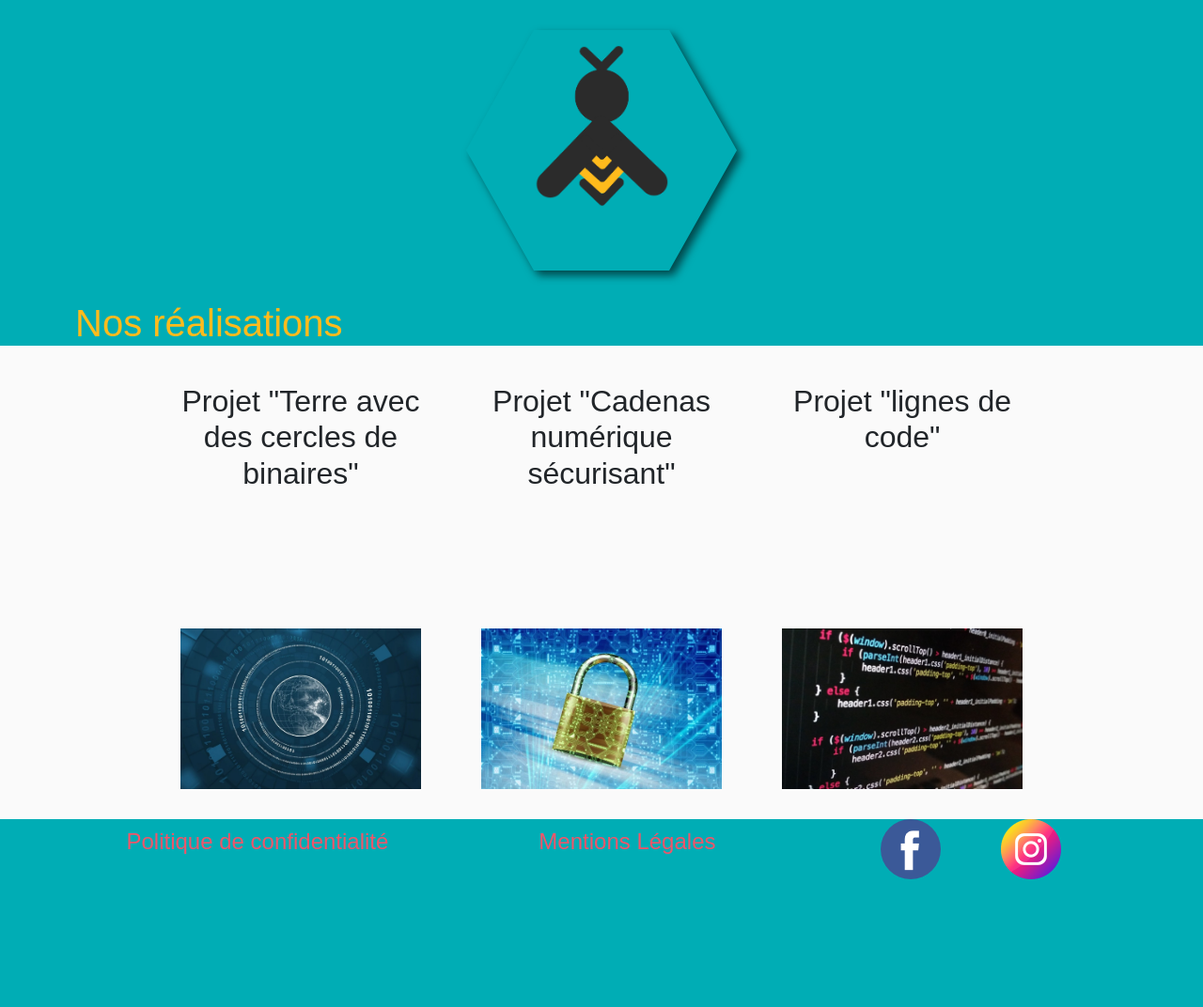
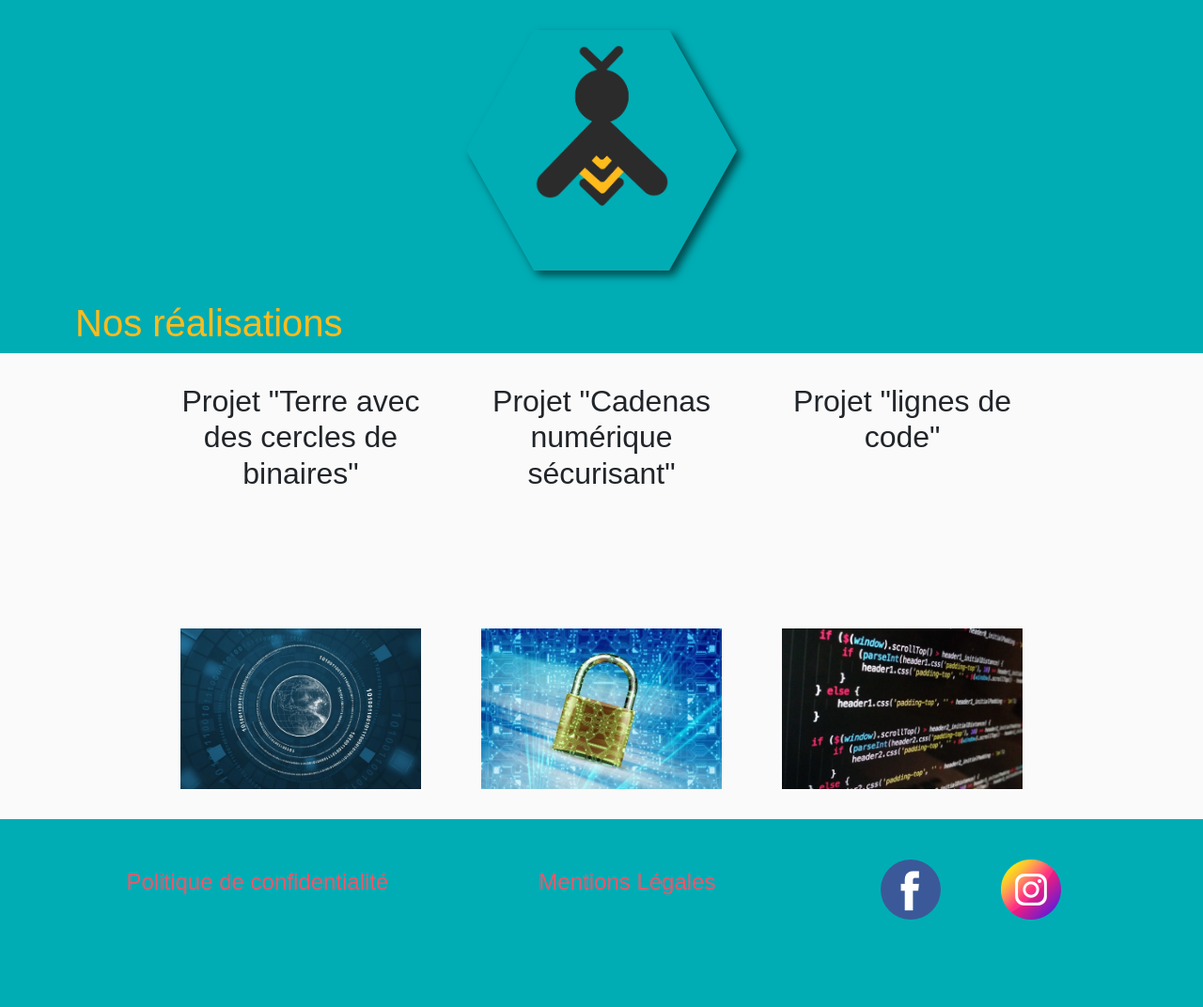
Before and after one commit to EstelleDab/busyb, a PHP site: page /pages/portfolio.php in a window 1280 px wide. Shown: the whole page at 94% size. Before the commit the page ends 936 px from the top, so only its background shows below. Run offline with PHP 8.4, Linux system fonts and the light colour scheme; data comes from the database, SQL or seed files in the repository; some web fonts are replaced.

Commit message:
Ajout page sent.php

```diff
--- a/pages/portfolio.php
+++ b/pages/portfolio.php
@@ -14,16 +14,15 @@
     <?php include '../inc.head.php';?>
     <link href="../assets/css/portfolio.css" rel="stylesheet">
 </head>
-<body class="bg-light">
-    <header class="bg-secondary">
-        <?php include '../inc.header.php';?>
-    </header>
+<body class="bg-secondary">
+<?php include '../inc.header.php';?>
+
 
     <main>
     <h1 class="bg-secondary text-primary px-5">Nos réalisations </h1>
 
 
-        <div class="conteneur-projets d-flex flex-row justify-content-center">
+        <div class="conteneur-projets d-flex flex-row justify-content-center bg-light">
 
             <?php
                 /* incorporation de tous les projets depuis la BDD
@@ -99,9 +98,9 @@
         </div>
 
     </main>
-    <footer class="bg-secondary">
-        <?php include '../inc.footer.php';?>
-    </footer>
+
+    <?php include '../inc.footer.php';?>
+
 
     <script src="../assets/libraries/jquery-3.7.1.min.js"></script>
 	<script src="../assets/js/anim.js"></script>
--- a/pages/sent.php
+++ b/pages/sent.php
@@ -11,7 +11,6 @@
 
     <div class="container mt-5 mb-5 p-5 bg-light border-0 rounded text-center">
         <h1>☑️ Mesage envoyé !</h1>
-
     </div>
 
 
```
